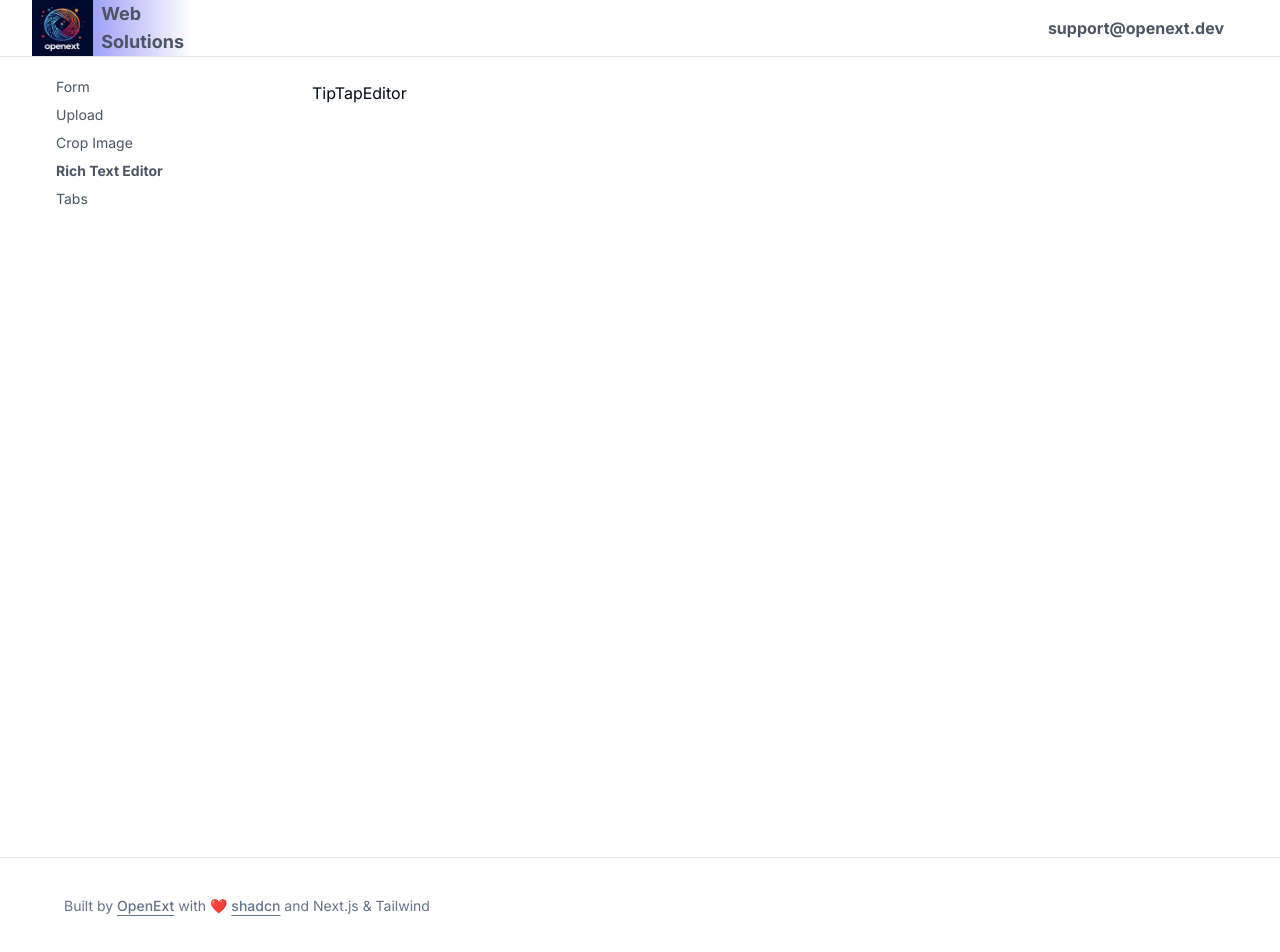
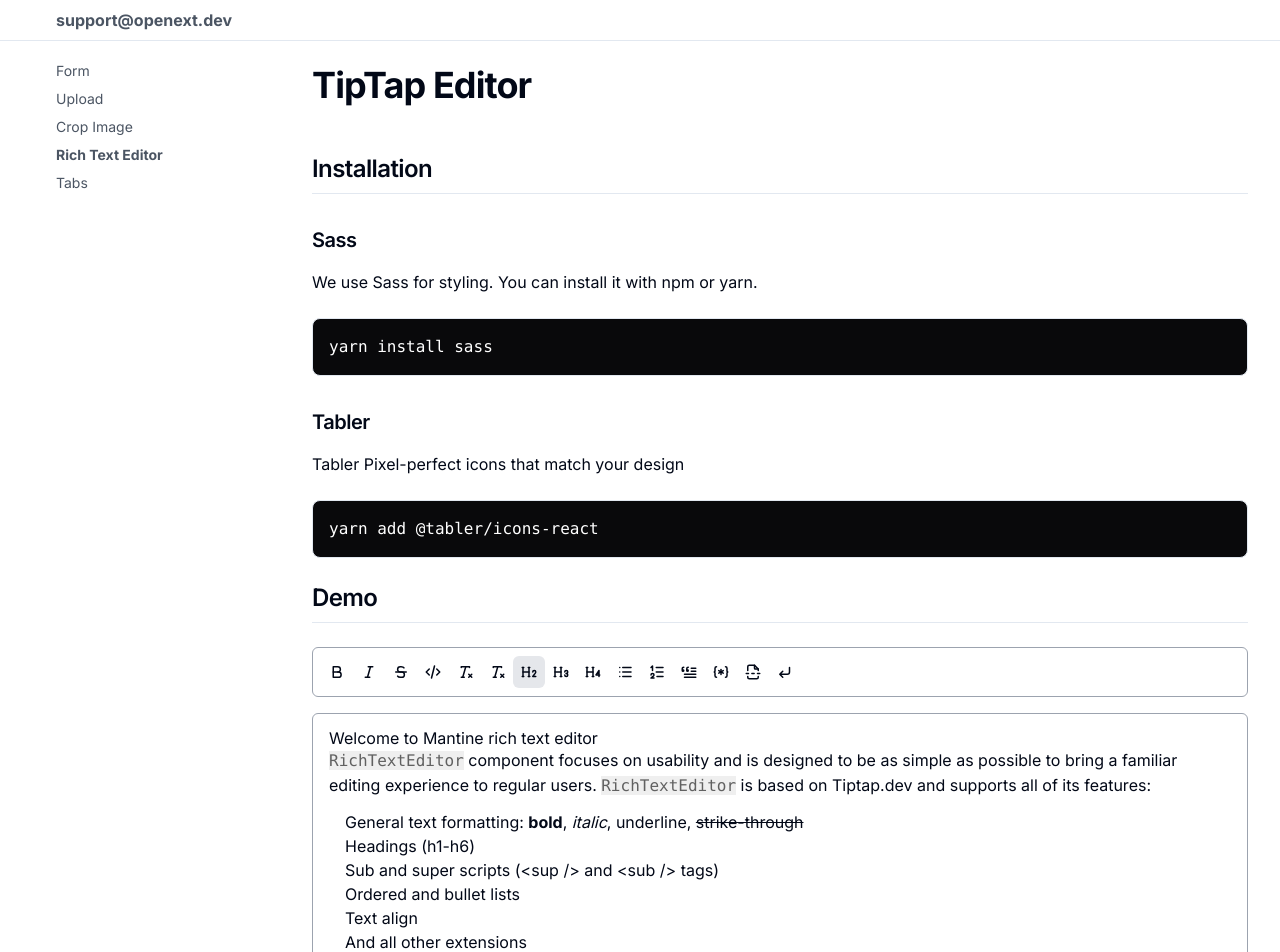
Before and after one commit to OpenExt-Labs/admin-panel-kit, a Next.js app: page /editor in a window 1280 px wide. Shown: the top 952 px of the page. Built offline with nearby package versions, Linux system fonts and the light colour scheme.

Commit message:
Add editor

```diff
--- /dev/null
+++ b/src/app/editor/menu-bar.tsx
@@ -0,0 +1,168 @@
+'use client'
+import './style.scss';
+
+import {
+  Icon,
+  IconBlockquote,
+  IconBold,
+  IconClearFormatting,
+  IconCode,
+  IconCodeAsterix,
+  IconCornerDownLeft,
+  IconH2,
+  IconH3,
+  IconH4,
+  IconItalic,
+  IconLink,
+  IconList,
+  IconListNumbers,
+  IconPageBreak,
+  IconPhoto,
+  IconStrikethrough,
+} from '@tabler/icons-react';
+
+
+export interface ToolbarItem {
+  type: string;
+  icon: any;
+  action: any;
+  isActive?: any;
+  disabled?: any;
+}
+
+const MenuBar = ({ editor }: any) => {
+  if (!editor) return null
+
+  const addYoutubeVideo = () => {
+    const url = prompt('Enter YouTube URL');
+
+    if (url) {
+      editor.commands.setYoutubeVideo({
+        src: url,
+        width: 640,
+        height: 480,
+        // width: Math.max(320, parseInt(widthRef.current.value, 10)) || 640,
+        // height: Math.max(180, parseInt(heightRef.current.value, 10)) || 480,
+      });
+    }
+  };
+
+
+  const toolbars: ToolbarItem[] =
+    [
+      {
+        type: 'bold',
+        icon: IconBold,
+        disabled: !editor.can().chain().focus().toggleBold().run(),
+        action: () => editor.chain().focus().toggleBold().run(),
+        isActive: editor.isActive('bold'),
+      },
+      {
+        type: 'italic',
+        icon: IconItalic,
+        disabled: !editor.can().chain().focus().toggleItalic().run(),
+        action: () => editor.chain().focus().toggleItalic().run(),
+        isActive: editor.isActive('italic'),
+      },
+      {
+        type: 'strike',
+        icon: IconStrikethrough,
+        disabled: !editor.can().chain().focus().toggleStrike().run(),
+        action: () => editor.chain().focus().toggleStrike().run(),
+        isActive: editor.isActive('strike'),
+      },
+      {
+        type: 'code',
+        icon: IconCode,
+        disabled: !editor.can().chain().focus().toggleCode().run(),
+        action: () => editor.chain().focus().toggleCode().run(),
+        isActive: editor.isActive('code'),
+      },
+      {
+        type: 'clear',
+        icon: IconClearFormatting,
+        disabled: !editor.can().chain().focus().unsetAllMarks().run(),
+        action: () => editor.chain().focus().unsetAllMarks().run(),
+      },
+      {
+        type: 'paragraph',
+        icon: IconClearFormatting,
+        action: () => editor.chain().focus().setParagraph().run(),
+        isActive: editor.isActive('paragraph'),
+      },
+      {
+        type: 'heading2',
+        icon: IconH2,
+        action: () => editor.chain().focus().toggleHeading({ level: 2 }).run(),
+        isActive: editor.isActive('heading', { level: 2 }),
+      },
+      {
+        type: 'heading3',
+        icon: IconH3,
+        action: () => editor.chain().focus().toggleHeading({ level: 3 }).run(),
+        isActive: editor.isActive('heading', { level: 3 }),
+      },
+      {
+        type: 'heading4',
+        icon: IconH4,
+        action: () => editor.chain().focus().toggleHeading({ level: 4 }).run(),
+        isActive: editor.isActive('heading', { level: 4 }),
+      },
+      {
+        type: 'bulletList',
+        icon: IconList,
+        action: () => editor.chain().focus().toggleBulletList().run(),
+        isActive: editor.isActive('bulletList'),
+      },
+      {
+        type: 'orderedList',
+        icon: IconListNumbers,
+        action: () => editor.chain().focus().toggleOrderedList().run(),
+        isActive: editor.isActive('orderedList'),
+      },
+      {
+        type: 'blockquote',
+        icon: IconBlockquote,
+        action: () => editor.chain().focus().toggleBlockquote().run(),
+        isActive: editor.isActive('blockquote'),
+      },
+      {
+        type: 'codeblock',
+        icon: IconCodeAsterix,
+        action: () => editor.chain().focus().toggleCodeBlock().run(),
+        isActive: editor.isActive('codeBlock'),
+      },
+      {
+        type: 'horizontalRule',
+        icon: IconPageBreak,
+        action: () => editor.chain().focus().setHorizontalRule().run(),
+      },
+      {
+        type: 'hardBreak',
+        icon: IconCornerDownLeft,
+        action: () => editor.chain().focus().setHardBreak().run(),
+      },
+    ];
+
+  return (
+    <div className='flex flex-wrap border border-gray-400 p-2 rounded-md items-center'>
+      {
+        toolbars.map((toolbar, index) => {
+          const IconComponent = toolbar.icon;
+          return (
+            <button
+              key={index}
+              className={`flex items-center justify-center w-8 h-8 rounded-md hover:bg-gray-200 disabled:opacity-50 disabled:cursor-not-allowed ${toolbar.isActive ? 'bg-gray-200' : ''}`}
+              onClick={toolbar.action}
+              disabled={toolbar.disabled}
+            >
+              <IconComponent size={18} />
+            </button>
+          );
+        })
+      }
+    </div>
+  );
+};
+
+export default MenuBar;
--- a/src/app/editor/page.tsx
+++ b/src/app/editor/page.tsx
@@ -1,8 +1,32 @@
 import React from 'react'
+import Tiptap from './tiptap-editor'
+import CodeFragment from '@/components/common/code'
 
 function TipTapEditor() {
   return (
-    <div>TipTapEditor</div>
+    <>
+      <div>
+        <h1 className="scroll-m-20 text-4xl font-bold tracking-tight">TipTap Editor</h1>
+        <h2 className='font-heading mt-12 scroll-m-20 border-b pb-2 text-2xl font-semibold tracking-tight first:mt-0'>Installation</h2>
+
+        <h3 className='font-heading mt-8 scroll-m-20 text-xl font-semibold tracking-tight'>Sass</h3>
+        <p className='mt-4 scroll-m-20'>
+          We use Sass for styling. You can install it with npm or yarn.
+        </p>
+        <CodeFragment code={`yarn install sass`} />
+
+        <h3 className='font-heading mt-8 scroll-m-20 text-xl font-semibold tracking-tight'>Tabler</h3>
+        <p className='mt-4 scroll-m-20'>
+          Tabler Pixel-perfect icons that match your design
+        </p>
+        <CodeFragment code={`yarn add @tabler/icons-react`} />
+
+      </div>
+      <div className='my-6'>
+        <h2 className='font-heading mt-12 scroll-m-20 border-b pb-2 text-2xl font-semibold tracking-tight first:mt-0'>Demo</h2>
+        <Tiptap />
+      </div>
+    </>
   )
 }
 
--- /dev/null
+++ b/src/app/editor/style.scss
@@ -0,0 +1,88 @@
+.ProseMirror {
+  padding: 16px;
+  min-height: 60vh;
+
+  &-selectednode {
+    outline: 1px solid #aaa;
+  }
+
+  &:focus-visible {
+    outline: none;
+  }
+
+  > * + * {
+    margin-top: 0.75em;
+  }
+
+  a {
+    color: blue;
+    text-decoration: underline;
+  }
+
+  p {
+    margin: 0;
+  }
+
+  ul,
+  ol {
+    padding: 0 1rem;
+  }
+
+  h1,
+  h2,
+  h3,
+  h4,
+  h5,
+  h6 {
+    line-height: 1.1;
+  }
+
+  code {
+    background-color: rgba(#616161, 0.1);
+    color: #616161;
+  }
+
+  pre {
+    position: relative;
+    background: #0d0d0d;
+    color: #fff;
+    font-family: "JetBrainsMono", monospace;
+    padding: 0.75rem 1rem;
+    border-radius: 0.5rem;
+
+    code {
+      color: inherit;
+      padding: 0;
+      background: none;
+      font-size: 0.8rem;
+    }
+    .codeblock-label {
+      position: absolute;
+      top: 0;
+      right: 0.5rem;
+      font-size: 0.8rem;
+      color: #616161;
+      cursor: pointer;
+      &:hover {
+        color: #fbfbfb;
+      }
+    }
+  }
+
+  img {
+    max-width: 100%;
+    height: auto;
+  }
+
+  blockquote {
+    margin-left: 0;
+    padding-left: 1rem;
+    border-left: 2px solid rgba(#0d0d0d, 0.1);
+  }
+
+  hr {
+    border: none;
+    border-top: 2px solid rgba(#0d0d0d, 0.1);
+    margin: 2rem 0;
+  }
+}
--- /dev/null
+++ b/src/app/editor/tiptap-editor.tsx
@@ -0,0 +1,35 @@
+'use client'
+import { Editor, EditorContent, Extensions, useEditor } from '@tiptap/react';
+import StarterKit from '@tiptap/starter-kit';
+import MenuBar from './menu-bar';
+
+
+
+const defaultValue =
+  '<h2 style="text-align: center;">Welcome to Mantine rich text editor</h2><p><code>RichTextEditor</code> component focuses on usability and is designed to be as simple as possible to bring a familiar editing experience to regular users. <code>RichTextEditor</code> is based on <a href="https://tiptap.dev/" rel="noopener noreferrer" target="_blank">Tiptap.dev</a> and supports all of its features:</p><ul><li>General text formatting: <strong>bold</strong>, <em>italic</em>, <u>underline</u>, <s>strike-through</s> </li><li>Headings (h1-h6)</li><li>Sub and super scripts (<sup>&lt;sup /&gt;</sup> and <sub>&lt;sub /&gt;</sub> tags)</li><li>Ordered and bullet lists</li><li>Text align&nbsp;</li><li>And all <a href="https://tiptap.dev/extensions" target="_blank" rel="noopener noreferrer">other extensions</a></li></ul>';
+
+const TipTapEditor = () => {
+  const editor = useEditor({
+    extensions: [
+      StarterKit,
+    ],
+    content: defaultValue,
+    onUpdate: ({ editor }) => {
+    },
+  });
+
+
+  return (
+    <div className='pt-6'>
+      {
+        editor && (
+          <MenuBar editor={editor} />
+        )
+      }
+      <EditorContent editor={editor} className='border border-gray-400 mt-4 rounded-md' />
+    </div>
+
+  );
+}
+
+export default TipTapEditor
--- /dev/null
+++ b/src/components/common/code.tsx
@@ -0,0 +1,20 @@
+import React from "react";
+
+function CodeFragment({ code }: { code: string }) {
+  return (
+    <div>
+      <div data-rehype-pretty-code-fragment="">
+        <pre
+          className="mb-4 mt-6 max-h-[650px] overflow-x-auto rounded-lg border bg-zinc-950 py-4 dark:bg-zinc-900"
+          data-language="bash"
+          data-theme="default"
+        >
+          <code className="text-white px-4">{code}</code>
+        </pre>
+
+      </div>
+    </div>
+  );
+}
+
+export default CodeFragment;
--- a/src/components/common/nav-bar.tsx
+++ b/src/components/common/nav-bar.tsx
@@ -59,7 +59,7 @@
       <div className='flex flex-col w-full'>
         <div className='sticky top-0 z-50 w-full border-b bg-background/95 backdrop-blur supports-[backdrop-filter]:bg-background/60'>
           <div className='flex justify-between items-center container'>
-            <Logo />
+            {/* <Logo /> */}
             <div className=''>
               <Link
                 className='hidden lg:inline-block py-2 px-6 bg-white hover:bg-gray-50 text-gray-600 font-bold rounded-l-xl rounded-t-xl transition duration-200'
```
Also changed, not shown: package.json (+17 -0 lines), 2 other files (tests, documents, lock files or other folders).
